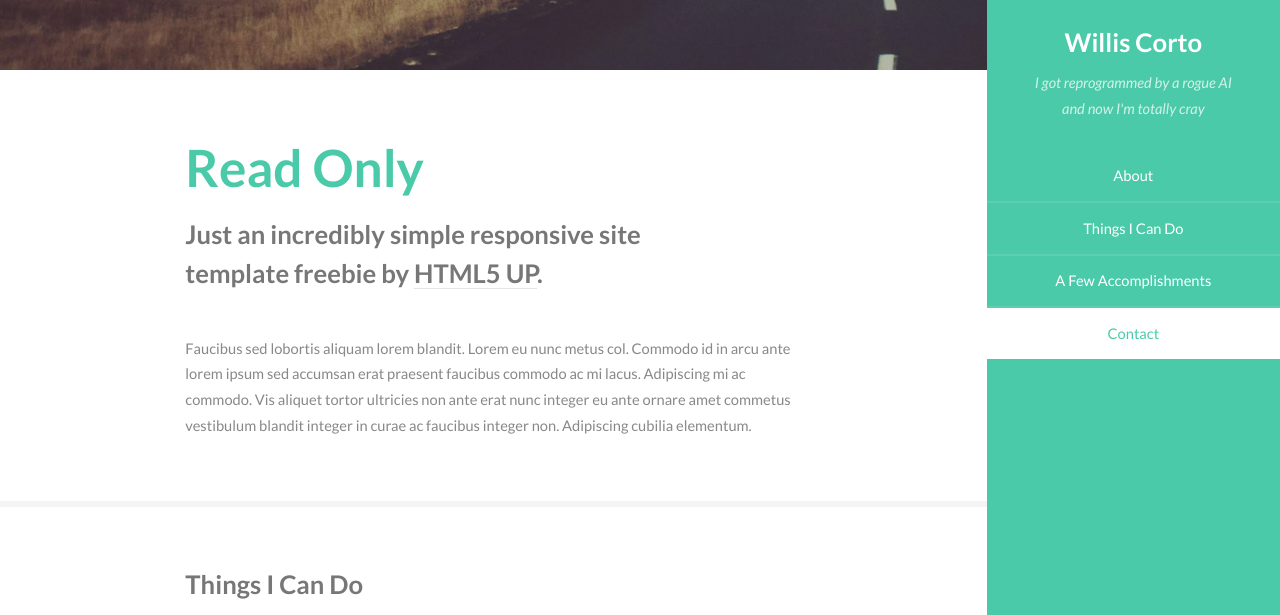
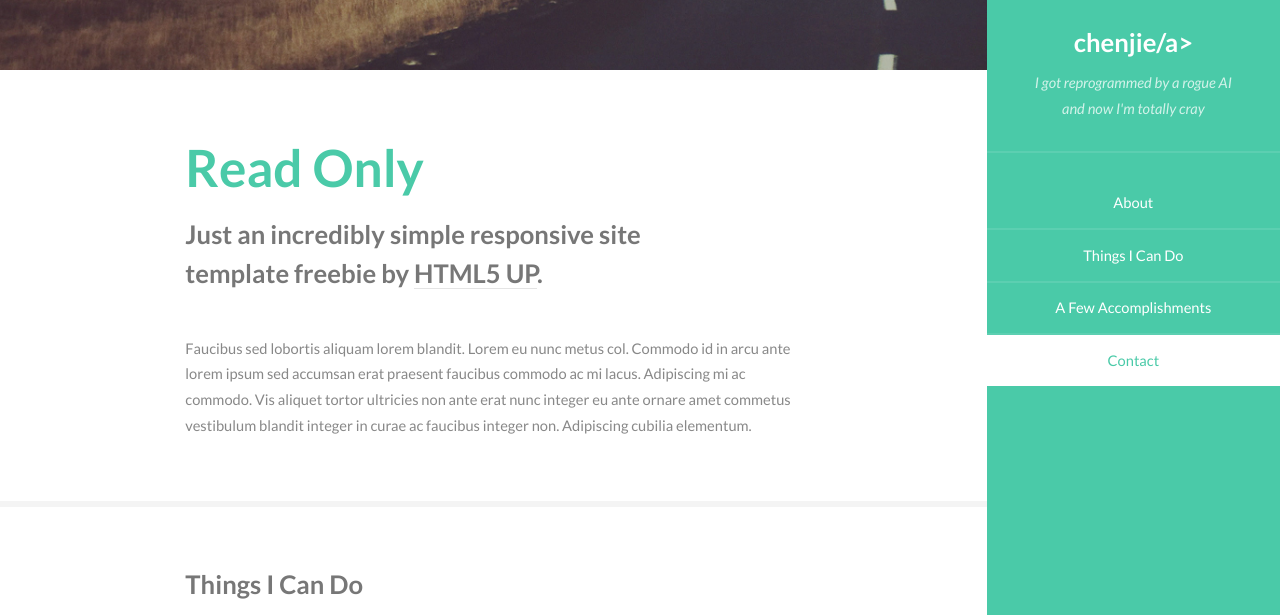
Before and after one commit to dacobbx/dacobbx.github.io, a plain HTML site: page index.html in a window 1280 px wide. Shown: the part 150-765 px from the top of the page. Drawn offline with nearby package versions, Linux system fonts and the light colour scheme; files that its build step writes are made by us from their sources; files whose address does not match are found by name.

Commit message:
modify name

```diff
--- a/index.html
+++ b/index.html
@@ -26,7 +26,7 @@
 				<section id="header" class="skel-layers-fixed">
 					<header>
 						<span class="image avatar"><img src="images/avatar.jpg" alt="" /></span>
-						<h1 id="logo"><a href="#">Willis Corto</a></h1>
+						<h1 id="logo"><a href="#">chenjie/a></h1>
 						<p>I got reprogrammed by a rogue AI<br />
 						and now I'm totally cray</p>
 					</header>
```
